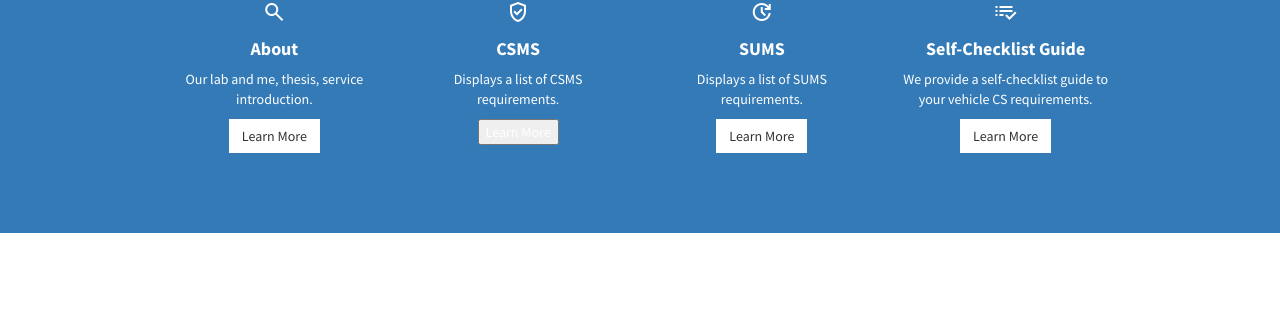
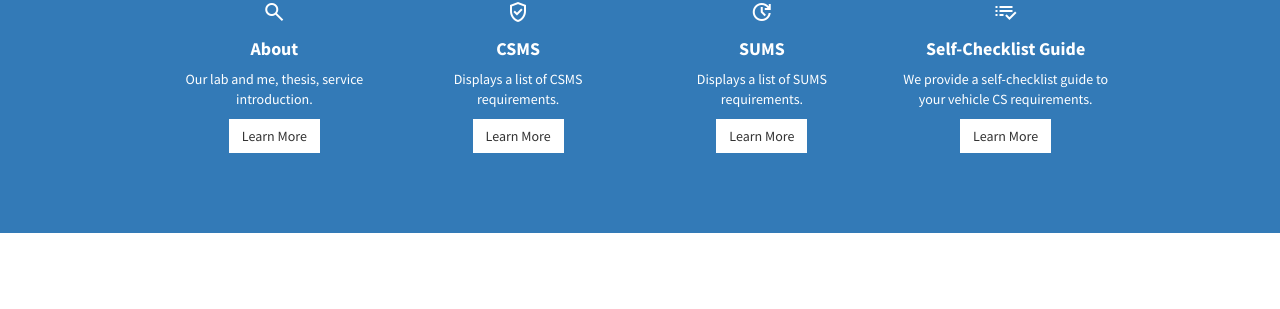
Before and after one commit to Oh-Junhee0123/CS-Requirement-Finder.github.io, a Jekyll site: the page built from index.html, in a window 1280 px wide. Shown: the part 1237-1546 px from the top of the page. Built offline with Jekyll 4.4.1, drawn with Linux system fonts in a browser that asks for light colours.

Commit message:
Update services.html

```diff
--- a/_includes/services.html
+++ b/_includes/services.html
@@ -25,7 +25,7 @@
                 <strong>CSMS</strong>
               </h4>
               <p>Displays a list of CSMS requirements.</p>
-              <button onclick="location.href='CSMS.html' ">Learn More</button>
+               <a href="CSMS.html" class="btn btn-light">Learn More</a>
             </div>
           </div>
           <div class="col-md-3 col-sm-6">
```
